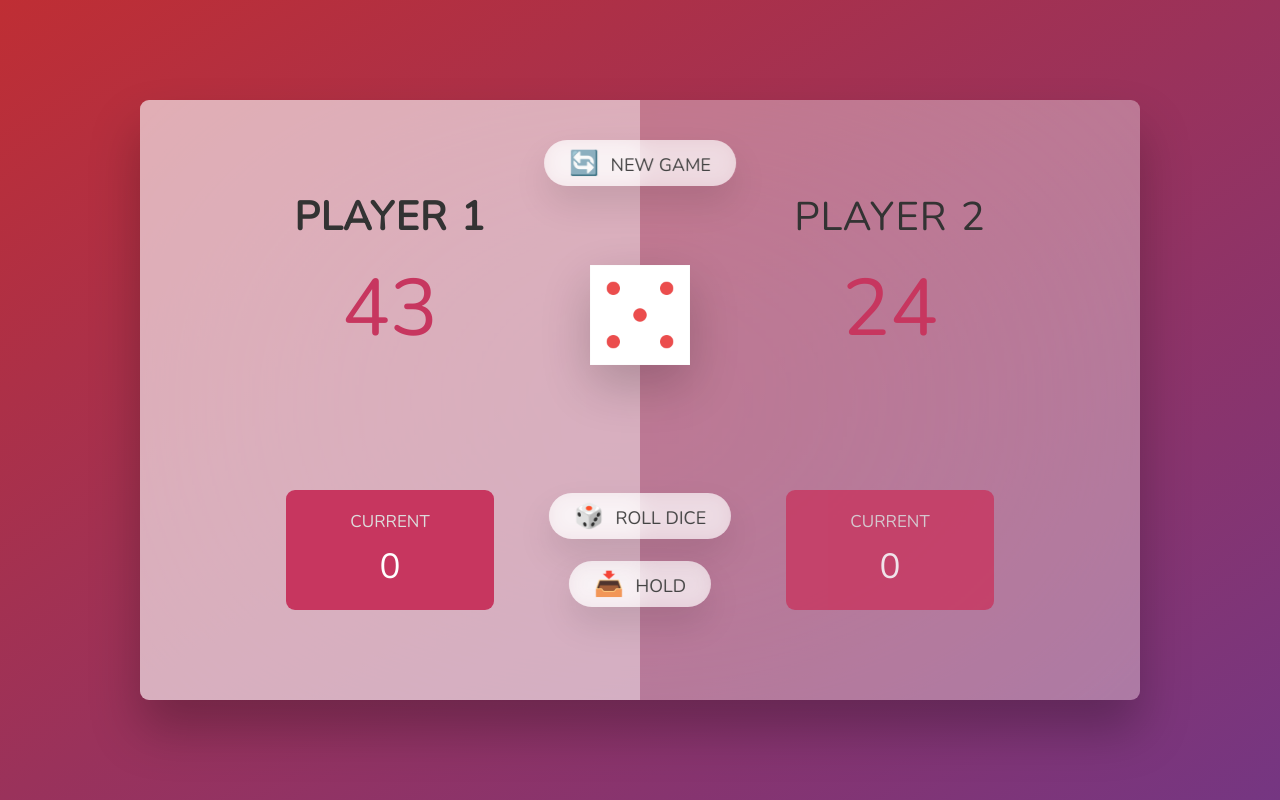
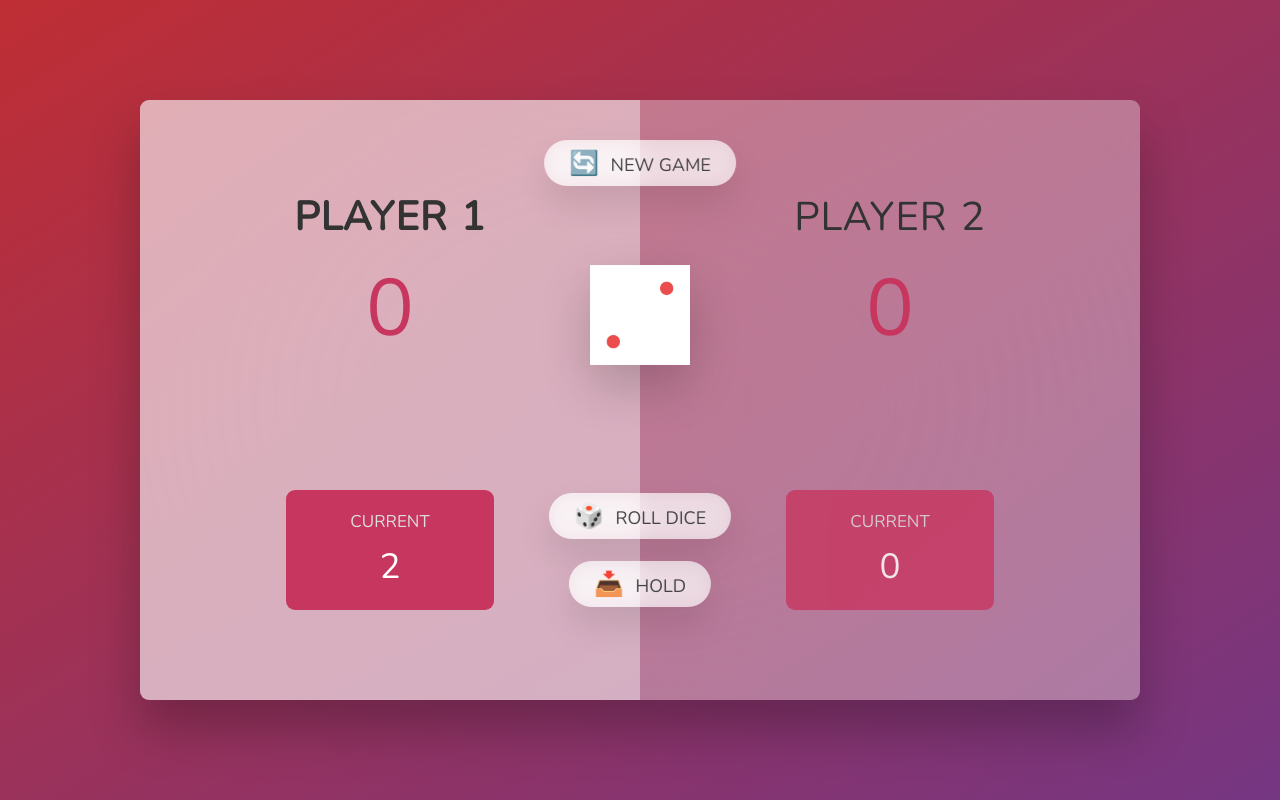
Before and after one commit to Saijeet7/Pig-Game, a plain HTML site: page index.html in a window 1280 px wide. Both pictures are taken after a click on the button "🎲 ROLL DICE". Drawn offline with nearby package versions, Linux system fonts and the light colour scheme.

Commit message:
Complete : rolling the dice

```diff
--- a/script.js
+++ b/script.js
@@ -1 +1,35 @@
-'use strict';
+"use strict";
+
+const score0El = document.querySelector("#score--0");
+const score1El = document.querySelector("#score--1");
+const diceEl = document.querySelector(".dice");
+const rollButton = document.querySelector(".btn--roll");
+const current0El = document.querySelector("#current--0");
+const current1El = document.querySelector("#current--1");
+
+// starting conditions
+diceEl.classList.add("hidden");
+score0El.textContent = "0";
+score1El.textContent = "0";
+
+let randomNum;
+let currentScore = 0;
+let score0;
+let score1;
+
+const RollDice = () => {
+  return (randomNum = Math.floor(Math.random() * 6) + 1);
+};
+
+rollButton.addEventListener("click", () => {
+  const diceNum = RollDice();
+  diceEl.classList.remove("hidden");
+  diceEl.src = `dice-${diceNum}.png`;
+
+  if (diceNum !== 1) {
+    currentScore += diceNum;
+    current0El.textContent = currentScore;
+  }else{
+
+  }
+});
--- a/style.css
+++ b/style.css
@@ -165,3 +165,7 @@ main {
   font-weight: 700;
   color: #c7365f;
 }
+
+.hidden{
+  display: none;
+}
```
